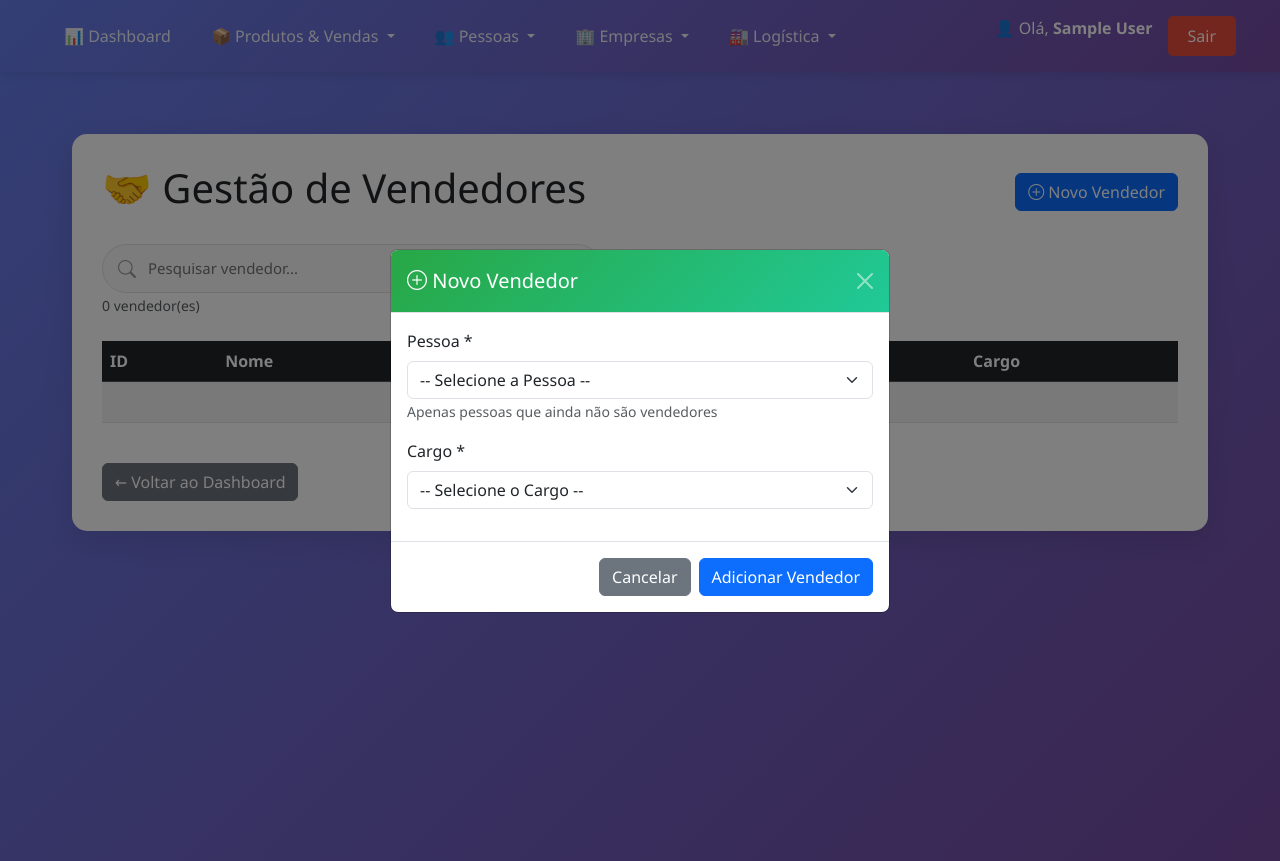
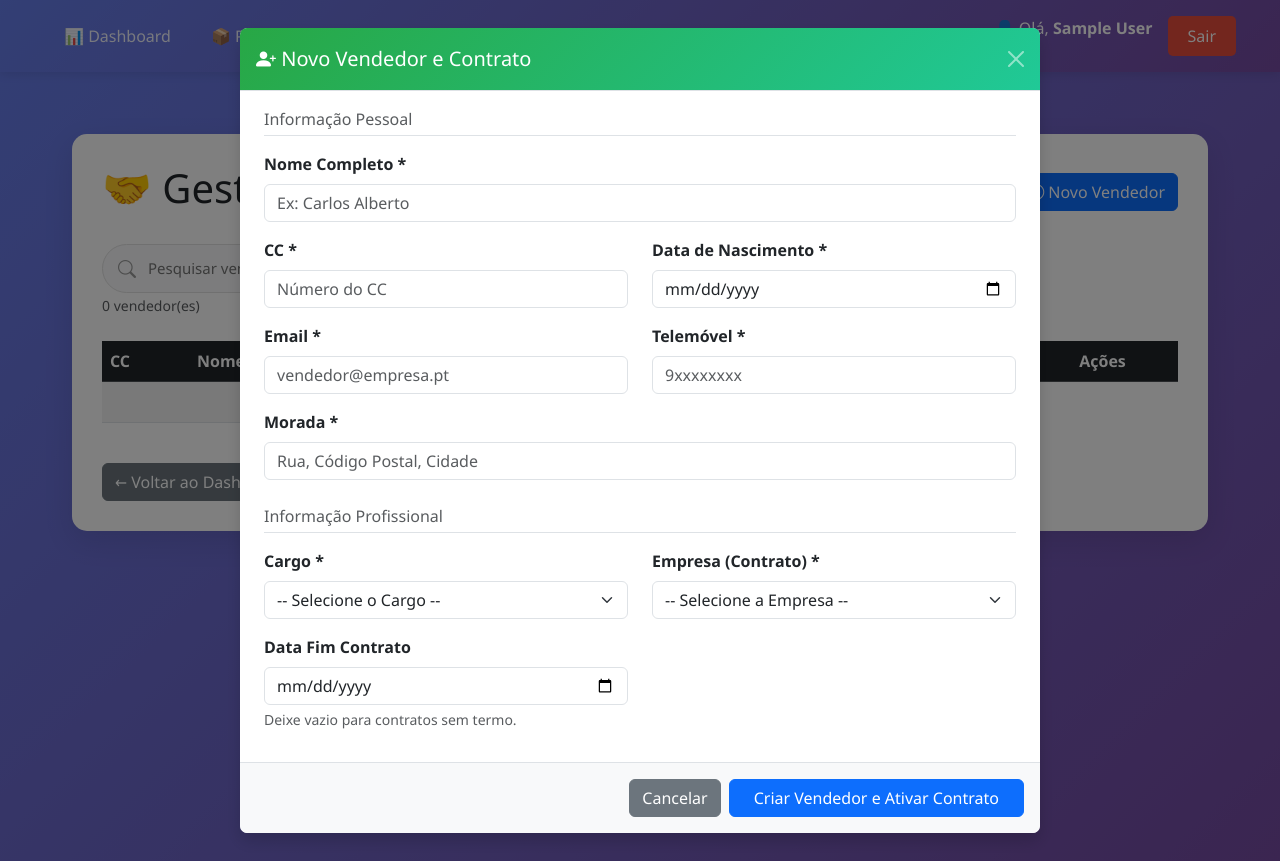
Before and after one commit to xutaa/BD-KONSENSO, a Flask app: page /vendedores in a window 1280 px wide, after a click on "Novo Vendedor". Run offline with Flask 3, Linux system fonts and the light colour scheme; the visitor is signed in with stand-in values (Sample User, id 1).

Commit message:
adiciona campos de dados pessoais e melhorias na inserção de clientes e vendedores, incluindo validações e mensagens de erro

```diff
--- a/app.py
+++ b/app.py
@@ -326,7 +326,7 @@ def lista_clientes():
     try:
         cursor = conn.cursor()
         cursor.execute("""
-            SELECT c.Pessoa_Cc, p.Nome, p.Email, p.NumTelefone, c.Nif
+            SELECT c.Pessoa_Cc, p.Nome, p.Email, p.DataNascimento , p.NumTelefone, c.Nif
             FROM Cliente c
             JOIN Pessoa p ON c.Pessoa_Cc = p.Cc
             ORDER BY p.Nome
@@ -350,30 +350,33 @@ def lista_clientes():
 
 @app.route('/cliente/novo', methods=['POST'])
 def adicionar_cliente():
-    """Insere novo cliente usando Stored Procedure"""
     if 'admin_logado' not in session:
         return redirect(url_for('login'))
 
     try:
-        pessoa_cc = request.form.get('pessoa_cc')
-        nif = request.form.get('nif')
+        dados = {
+            'cc': request.form.get('pessoa_cc'),
+            'nome': request.form.get('nome'),
+            'email': request.form.get('email'),
+            'data_nasc': request.form.get('data_nasc'),
+            'morada': request.form.get('morada'),
+            'telemovel': request.form.get('telemovel'),
+            'nif': request.form.get('nif')
+        }
 
         conn = get_db_connection()
-        if not conn:
-            flash('Erro de conexão com a base de dados', 'error')
-            return redirect(url_for('lista_clientes'))
+        cursor = conn.cursor()
 
-        cursor = conn.cursor()
-        cursor.execute("{CALL dbo.InserirNovoCliente (?, ?)}", (pessoa_cc, nif))
+        cursor.execute("{CALL dbo.InserirNovoCliente (?, ?, ?, ?, ?, ?, ?)}",
+                       (dados['cc'], dados['nome'], dados['email'],
+                        dados['data_nasc'], dados['morada'], dados['telemovel'], dados['nif']))
         conn.commit()
-        flash('✅ Cliente adicionado com sucesso!', 'success')
-
+        flash('✅ Cliente e dados pessoais criados com sucesso!', 'success')
     except Exception as e:
-        flash(f'❌ Erro ao adicionar cliente: {str(e)}', 'error')
+        error_msg = str(e).split(']')[-1]
+        flash(f'❌ Erro: {error_msg}', 'error')
     finally:
-        if conn:
-            conn.close()
-
+        conn.close()
     return redirect(url_for('lista_clientes'))
 
 @app.route('/contratos_vendedor')
@@ -385,21 +388,18 @@ def lista_contratos_vendedor():
         conn = get_db_connection()
         if conn is None:
             return render_template('tabelas/contratos_vendedor.html', registos=[], vendedores=[], empresas=[], erro="Erro de conexão", sucesso=False)
-
         cursor = conn.cursor()
 
-        # Buscar contratos
         cursor.execute("""
-            SELECT cv.Vendedor_Id, p.Nome AS Vendedor, e.Nome AS Empresa, cv.DataIn
+            SELECT cv.Vendedor_Id, p.Nome AS Vendedor, e.Nome AS Empresa, cv.DataIn, cv.DataOut
             FROM ContratoVendedor cv
             JOIN Vendedor v ON cv.Vendedor_Id = v.Id
             JOIN Pessoa p ON v.Pessoa_Cc = p.Cc
             JOIN Empresa e ON cv.Empresa_Nif = e.Nif
-            ORDER BY cv.DataIn DESC
+            ORDER BY p.Nome
         """)
         contratos = cursor.fetchall()
 
-        # Buscar vendedores
         cursor.execute("""
             SELECT v.Id, p.Nome
             FROM Vendedor v
@@ -408,7 +408,6 @@ def lista_contratos_vendedor():
         """)
         vendedores = cursor.fetchall()
 
-        # Buscar empresas
         cursor.execute("SELECT Nif, Nome FROM Empresa ORDER BY Nome")
         empresas = cursor.fetchall()
 
@@ -705,7 +704,6 @@ def lista_funcionarios():
 
         cursor = conn.cursor()
 
-        # Buscar funcionários
         cursor.execute("""
             SELECT f.Pessoa_Cc, p.Nome, c.Nome AS Cargo,
                    e.Nome AS Empresa,
@@ -715,11 +713,10 @@ def lista_funcionarios():
             JOIN Cargo c ON f.Cargo_Id = c.Id
             JOIN Empresa e ON f.Empresa_Nif = e.Nif
             LEFT JOIN Fabrica fab ON f.Fabrica_Id = fab.Id
-            ORDER BY f.Pessoa_Cc
+            ORDER BY p.Nome
         """)
         funcionarios = cursor.fetchall()
 
-        # Buscar pessoas disponíveis (não funcionários)
         cursor.execute("""
             SELECT p.Cc, p.Nome, p.Email
             FROM Pessoa p
@@ -728,15 +725,12 @@ def lista_funcionarios():
         """)
         pessoas = cursor.fetchall()
 
-        # Buscar cargos
         cursor.execute("SELECT Id, Nome FROM Cargo ORDER BY Nome")
         cargos = cursor.fetchall()
 
-        # Buscar empresas
         cursor.execute("SELECT Nif, Nome FROM Empresa ORDER BY Nome")
         empresas = cursor.fetchall()
 
-        # Buscar fábricas
         cursor.execute("SELECT Id, Nome FROM Fabrica ORDER BY Nome")
         fabricas = cursor.fetchall()
 
@@ -1274,47 +1268,49 @@ def lista_vendedores():
 
     conn = get_db_connection()
     if not conn:
-        return render_template('tabelas/vendedores.html', registos=[], pessoas=[], cargos=[])
-
+        return render_template('tabelas/vendedores.html', registos=[], cargos=[], empresas=[])
     try:
         cursor = conn.cursor()
         cursor.execute("""
-            SELECT v.Pessoa_Cc, p.Nome, c.Nome AS Cargo, v.NumVendas
+            SELECT v.Pessoa_Cc, p.Nome, c.Nome AS Cargo, v.NumVendas, p.NumTelefone
             FROM Vendedor v
             JOIN Pessoa p ON v.Pessoa_Cc = p.Cc
             JOIN Cargo c ON v.Cargo_Id = c.Id
-            ORDER BY v.NumVendas DESC
+            ORDER BY p.Nome
         """)
         registos = cursor.fetchall()
-
-        cursor.execute("""
-            SELECT p.Cc, p.Nome, p.Email
-            FROM Pessoa p
-            WHERE p.Cc NOT IN (SELECT Pessoa_Cc FROM Vendedor)
-            ORDER BY p.Nome
-        """)
-        pessoas = cursor.fetchall()
 
         cursor.execute("SELECT Id, Nome FROM Cargo ORDER BY Nome")
         cargos = cursor.fetchall()
 
-        return render_template('tabelas/vendedores.html', registos=registos, pessoas=pessoas, cargos=cargos)
+        cursor.execute("SELECT Nif, Nome FROM Empresa ORDER BY Nome")
+        empresas = cursor.fetchall()
+
+        return render_template('tabelas/vendedores.html', registos=registos, cargos=cargos, empresas=empresas)
     except Exception as e:
         print(f"Erro: {e}")
-        return render_template('tabelas/vendedores.html', registos=[], pessoas=[], cargos=[])
+        return render_template('tabelas/vendedores.html', registos=[], cargos=[], empresas=[])
     finally:
         conn.close()
 
 @app.route('/vendedor/novo', methods=['POST'])
 def adicionar_vendedor():
-    """Insere novo vendedor usando Stored Procedure"""
+    """Insere novo vendedor e contrato usando Stored Procedure completa"""
     if 'admin_logado' not in session:
         return redirect(url_for('login'))
 
+    conn = None
     try:
-        pessoa_cc = request.form.get('pessoa_cc')
+        cc = request.form.get('pessoa_cc')
+        nome = request.form.get('nome')
+        email = request.form.get('email') or None
+        data_nasc = request.form.get('data_nasc') or None
+        morada = request.form.get('morada') or None
+        telemovel = request.form.get('telemovel') or None
+
         cargo_id = request.form.get('cargo_id')
-        num_vendas = request.form.get('num_vendas', 0)
+        empresa_nif = request.form.get('empresa_nif')
+        data_fim = request.form.get('data_fim') or None
 
         conn = get_db_connection()
         if not conn:
@@ -1322,18 +1318,21 @@ def adicionar_vendedor():
             return redirect(url_for('lista_vendedores'))
 
         cursor = conn.cursor()
-        cursor.execute("{CALL dbo.InserirNovoVendedor (?, ?, ?)}", (pessoa_cc, cargo_id, num_vendas))
+
+        sql = "{CALL dbo.InserirNovoVendedor (?, ?, ?, ?, ?, ?, ?, ?, ?)}"
+        params = (cc, nome, email, data_nasc, morada, telemovel, cargo_id, empresa_nif, data_fim)
+
+        cursor.execute(sql, params)
         conn.commit()
-        flash('✅ Vendedor adicionado com sucesso!', 'success')
 
+        flash('✅ Vendedor e Contrato registados com sucesso!', 'success')
     except Exception as e:
-        flash(f'❌ Erro ao adicionar vendedor: {str(e)}', 'error')
+        error_msg = str(e).split(']')[-1] if ']' in str(e) else str(e)
+        flash(f'❌ Erro ao adicionar vendedor: {error_msg}', 'error')
     finally:
         if conn:
             conn.close()
-
     return redirect(url_for('lista_vendedores'))
-
 
 if __name__ == '__main__':
     print("🚀 A iniciar servidor Flask...")
--- a/templates/tabelas/vendedores.html
+++ b/templates/tabelas/vendedores.html
@@ -32,7 +32,6 @@
         {% endif %}
     {% endwith %}
 
-    <!-- 🔍 BARRA DE PESQUISA -->
     <div class="mb-4">
         <div class="search-container">
             <i class="bi bi-search search-icon"></i>
@@ -54,11 +53,12 @@
         <table class="table table-striped table-hover" id="tabelaVendedores">
             <thead class="table-dark">
                 <tr>
-                    <th>ID</th>
+                    <th>CC</th>
                     <th>Nome</th>
-                    <th>Email</th>
+                    <th>Cargo</th>
                     <th>Nº Vendas</th>
-                    <th>Cargo</th>
+                    <th>NumTelefone</th>
+                    <th class="text-center">Ações</th>
                 </tr>
             </thead>
             <tbody>
@@ -70,6 +70,14 @@
                         <td>{{ vendedor[2] }}</td>
                         <td>{{ vendedor[3] }}</td>
                         <td>{{ vendedor[4] }}</td>
+                        <td class="text-center">
+                            <a href="#" class="btn btn-link btn-sm text-secondary p-1" title="Editar">
+                                <i class="bi bi-pencil-square"></i>
+                            </a>
+                            <a href="#" class="btn btn-link btn-sm text-danger p-1 hover-danger" title="Remover">
+                                <i class="bi bi-trash3"></i>
+                            </a>
+                        </td>
                     </tr>
                     {% endfor %}
                 {% else %}
@@ -89,45 +97,85 @@
         <a href="{{ url_for('dashboard') }}" class="btn btn-secondary">← Voltar ao Dashboard</a>
     </div>
 
-    <!-- Modal Novo Vendedor -->
     <div class="modal fade" id="modalNovoVendedor" data-bs-backdrop="static" tabindex="-1">
-        <div class="modal-dialog modal-dialog-centered">
-            <div class="modal-content">
+        <div class="modal-dialog modal-lg modal-dialog-centered">
+            <div class="modal-content border-0 shadow">
                 <div class="modal-header bg-primary text-white">
                     <h5 class="modal-title">
-                        <i class="bi bi-plus-circle"></i> Novo Vendedor
+                        <i class="bi bi-person-plus-fill"></i> Novo Vendedor e Contrato
                     </h5>
                     <button type="button" class="btn-close btn-close-white" data-bs-dismiss="modal"></button>
                 </div>
                 <form method="POST" action="{{ url_for('adicionar_vendedor') }}">
-                    <div class="modal-body">
+                    <div class="modal-body px-4">
+
+                        <p class="text-muted border-bottom pb-1 mb-3">Informação Pessoal</p>
                         <div class="mb-3">
-                            <label for="pessoa_cc" class="form-label">Pessoa *</label>
-                            <select class="form-select" id="pessoa_cc" name="pessoa_cc" required>
-                                <option value="">-- Selecione a Pessoa --</option>
-                                {% if pessoas %}
-                                    {% for pessoa in pessoas %}
-                                        <option value="{{ pessoa[0] }}">{{ pessoa[1] }} ({{ pessoa[2] }})</option>
-                                    {% endfor %}
-                                {% endif %}
-                            </select>
-                            <small class="text-muted">Apenas pessoas que ainda não são vendedores</small>
+                            <label class="form-label fw-bold">Nome Completo *</label>
+                            <input type="text" class="form-control" name="nome" required placeholder="Ex: Carlos Alberto">
                         </div>
+
+                        <div class="row">
+                            <div class="col-md-6 mb-3">
+                                <label class="form-label fw-bold">CC *</label>
+                                <input type="text" class="form-control" name="pessoa_cc" required pattern="[0-9]{8}" placeholder="Número do CC">
+                            </div>
+                            <div class="col-md-6 mb-3">
+                                <label class="form-label fw-bold">Data de Nascimento *</label>
+                                <input type="date" class="form-control" name="data_nasc" required>
+                            </div>
+                        </div>
+
+                        <div class="row">
+                            <div class="col-md-6 mb-3">
+                                <label class="form-label fw-bold">Email *</label>
+                                <input type="email" class="form-control" name="email" required placeholder="vendedor@empresa.pt">
+                            </div>
+                            <div class="col-md-6 mb-3">
+                                <label class="form-label fw-bold">Telemóvel *</label>
+                                <input type="tel" class="form-control" name="telemovel" required pattern="9[0-9]{8}" placeholder="9xxxxxxxx">
+                            </div>
+                        </div>
+
                         <div class="mb-3">
-                            <label for="cargo_id" class="form-label">Cargo *</label>
-                            <select class="form-select" id="cargo_id" name="cargo_id" required>
-                                <option value="">-- Selecione o Cargo --</option>
-                                {% if cargos %}
+                            <label class="form-label fw-bold">Morada *</label>
+                            <input type="text" class="form-control" name="morada" required maxlength="200" placeholder="Rua, Código Postal, Cidade">
+                        </div>
+
+                        <p class="text-muted border-bottom pb-1 mt-4 mb-3">Informação Profissional</p>
+                        <div class="row">
+                            <div class="col-md-6 mb-3">
+                                <label class="form-label fw-bold">Cargo *</label>
+                                <select class="form-select" name="cargo_id" required>
+                                    <option value="">-- Selecione o Cargo --</option>
                                     {% for cargo in cargos %}
                                         <option value="{{ cargo[0] }}">{{ cargo[1] }}</option>
                                     {% endfor %}
-                                {% endif %}
-                            </select>
+                                </select>
+                            </div>
+                            <div class="col-md-6 mb-3">
+                                <label class="form-label fw-bold">Empresa (Contrato) *</label>
+                                <select class="form-select" name="empresa_nif" required>
+                                    <option value="">-- Selecione a Empresa --</option>
+                                    {% for empresa in empresas %}
+                                        <option value="{{ empresa[0] }}">{{ empresa[1] }} ({{ empresa[0] }})</option>
+                                    {% endfor %}
+                                </select>
+                            </div>
+                        </div>
+
+                        <div class="row">
+                            <div class="col-md-6 mb-3">
+                                <label class="form-label fw-bold">Data Fim Contrato</label>
+                                <input type="date" class="form-control" name="data_fim">
+                                <div class="form-text">Deixe vazio para contratos sem termo.</div>
+                            </div>
                         </div>
                     </div>
-                    <div class="modal-footer">
+
+                    <div class="modal-footer bg-light">
                         <button type="button" class="btn btn-secondary" data-bs-dismiss="modal">Cancelar</button>
-                        <button type="submit" class="btn btn-primary">Adicionar Vendedor</button>
+                        <button type="submit" class="btn btn-primary px-4">Criar Vendedor e Ativar Contrato</button>
                     </div>
                 </form>
             </div>
```
Also changed, not shown: sql/SP/TodosStoredProcedures.sql (+46 -31 lines), templates/tabelas/clientes.html (+42 -29 lines), templates/tabelas/contratos_vendedor.html (+12 -3 lines).
